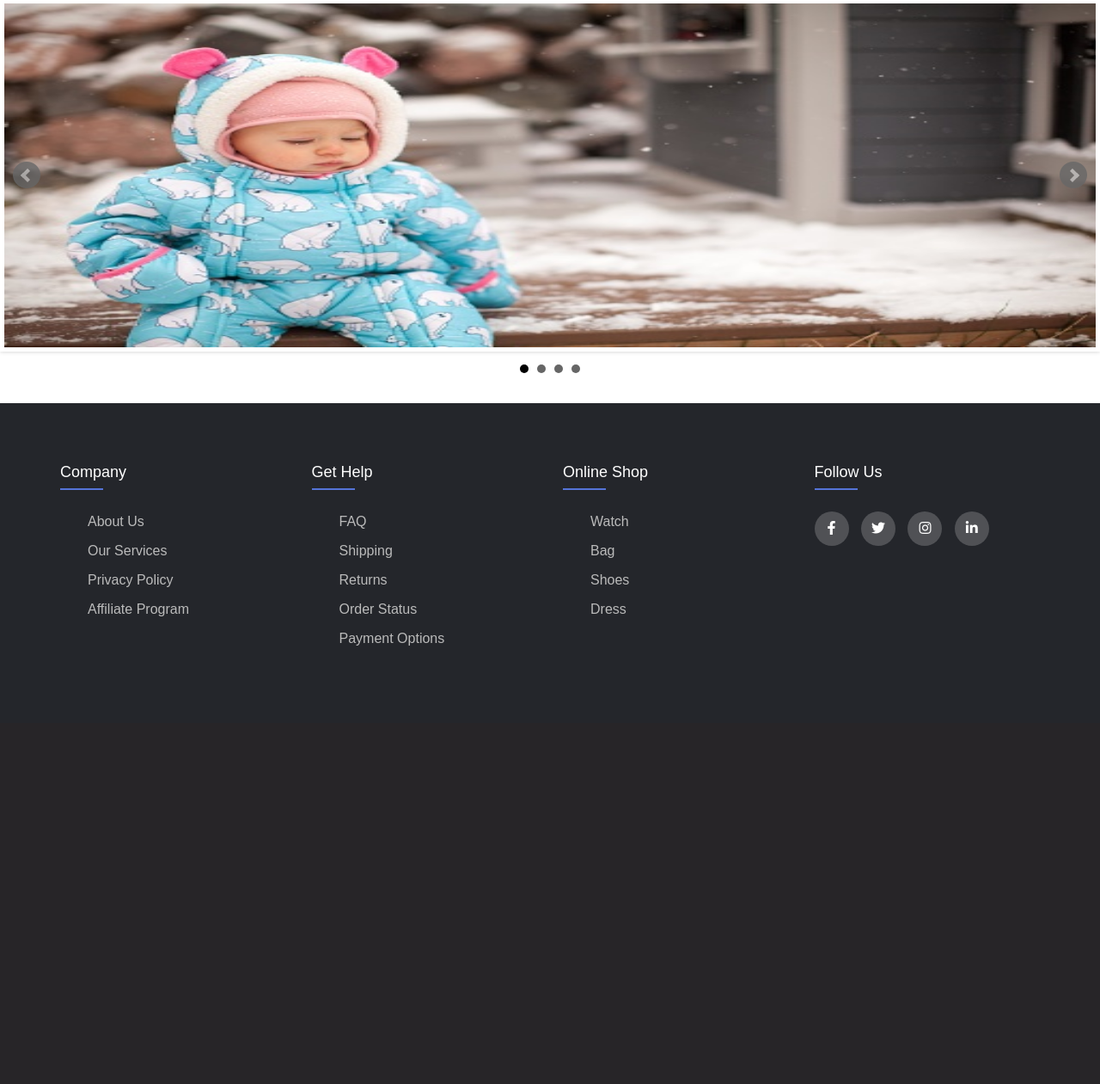
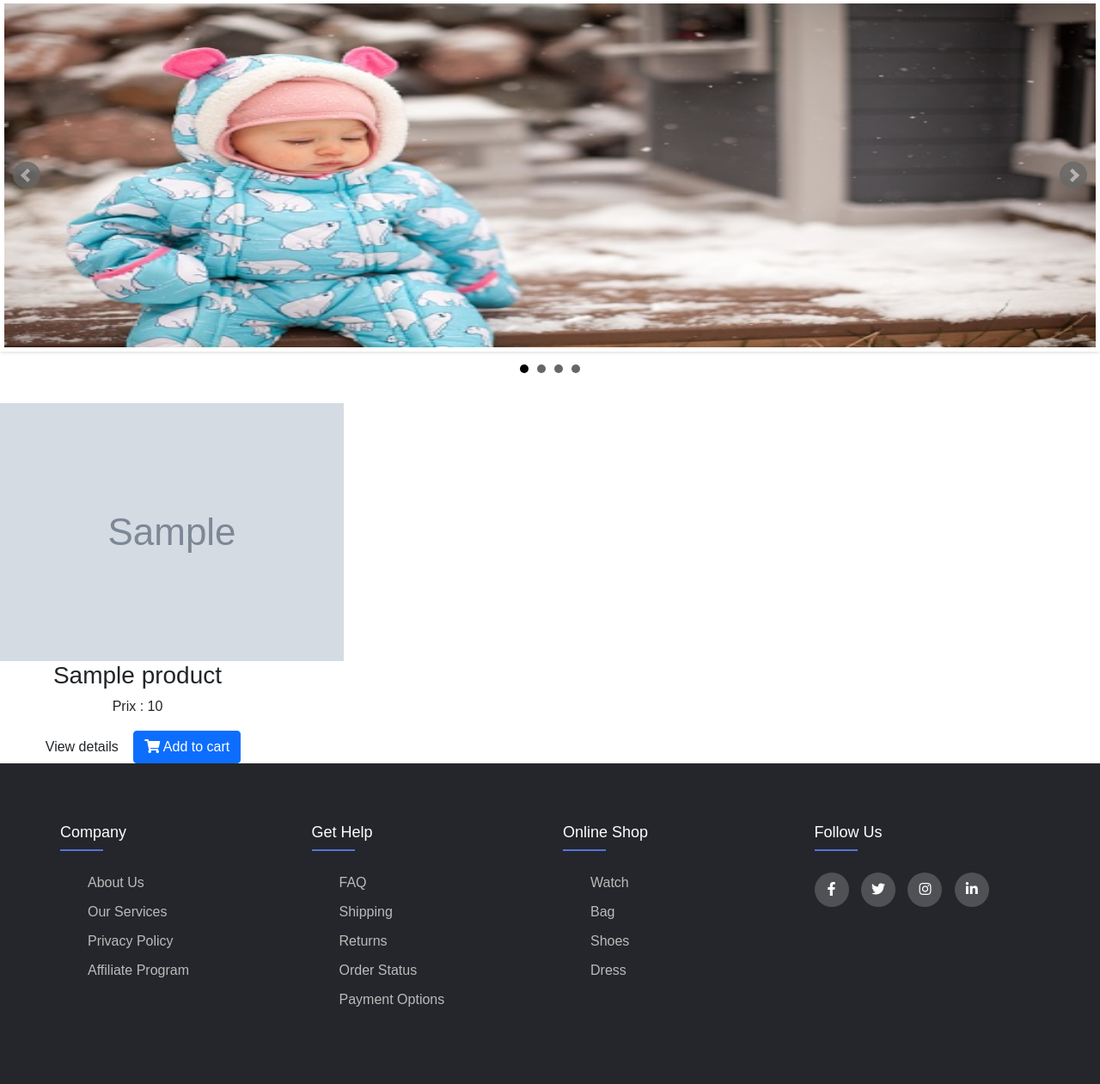
Before and after one commit to rouamansour/LittleKids_websiteEcommerce, a PHP site: page / in a window 1280 px wide. Shown: the part 84-1345 px from the top of the page at 86% size. Before the commit the page ends 835 px from the top, so only its background shows below. Run offline with PHP 8.4, Linux system fonts and the light colour scheme; tables that the repository leaves empty or names only in its code hold one stand-in row (values such as "Sample post"); grey boxes marked "Sample" are stand-in pictures.

Commit message:
code additions/edits

```diff
--- a/Footer.js
+++ b/Footer.php
@@ -1,4 +1,4 @@
-document.write(`
+
 
 <footer class="footer">
   	 <div class="container">
@@ -43,5 +43,3 @@ document.write(`
   	 	</div>
   	 </div>
   </footer>
-
-`);
--- a/Header.js
+++ b/Header.php
@@ -1,5 +1,4 @@
-document.write(`
-
+<header>
 <input type="checkbox" id="check">
 	<nav>
 		<div class="icon">Little <b style="color: rgb(32, 52, 235);">Kids </b> Shop</div>
@@ -19,6 +18,4 @@ document.write(`
 			<span class="fa fa-times" id="times"></span>
 		</label>
 	</nav>
-
-
-`);
+</header>
--- /dev/null
+++ b/banner.php
@@ -0,0 +1,14 @@
+    <div class="slider-area">
+        <div class="slider">
+            <div>
+                <a href="#"><img src="pictures/slide1.jpg"></a>
+            </div>
+            <div>
+                <a href="#"><img src="pictures/slide2.jpg"></a>
+            </div>
+            <div>
+                <a href="#"><img src="pictures/slide3.jpg"></a>
+            </div>
+            <div>
+            </div>
+        </div>
--- a/layout.css
+++ b/css/style.css
@@ -1,4 +1,3 @@
-/* @import url('https://fonts.googleapis.com/css2?family=Poppins:wght@400&display=swap'); */
 *{
     margin: 0;
     padding: 0;
--- /dev/null
+++ b/customers/Product.php
@@ -0,0 +1,43 @@
+<?php
+    try
+    {
+        $pdo=new PDO("mysql:host=localhost;dbname=kids",'root','') ;
+        $pdo->setAttribute(PDO::ATTR_ERRMODE,PDO::ERRMODE_EXCEPTION);
+        $i=1;
+            $pdostat = $pdo->query("SELECT * from  products") ;
+            foreach ($pdostat as $ligne)
+            {if($i%4==1)
+                {
+                    echo "
+              <div class='row-4'>
+              ";
+
+
+                echo"
+                    <div class='col-md-3 col-sm-6'>
+                        <div class='thumbnail' >
+                            <center>
+                                <div class='caption'>
+                                    <img src='pictures/".$ligne['prd_img']."'  class='img-responsive'  />
+                                    <h3>".$ligne['prd_title']."</h3>
+                                    <p>Prix :  ".$ligne['prd_price']."</p>
+                                </div>
+                                <a  class='btn btn-default' >View details</a>
+                                <a  class='btn btn-primary'><i class='fa fa-shopping-cart'></i> Add to cart</a>
+                            </center>
+                        </div>
+                    </div>";
+            }$i++;
+                if($i%4==1)
+                {
+                    echo "
+                   </div>
+        ";
+            }
+        }
+    }
+    catch (Exception $e)
+    {
+        echo"Erreur".$e->getMessage();
+    }
+?>
--- a/index.php
+++ b/index.php
@@ -10,36 +10,22 @@
     <link href="css/owl.carousel.min.css" rel="stylesheet">
     <link href="css/owl.theme.default.min.css" rel="stylesheet">
     <link href="css/bootstrap.min.css" rel="stylesheet">
-    <!-- <link href="css/style.css" rel="stylesheet"> -->
-    <link href="layout.css" rel="stylesheet">
+    <link href="css/style.css" rel="stylesheet">
     <link rel="stylesheet" type="text/css"
         href="https://cdnjs.cloudflare.com/ajax/libs/font-awesome/5.15.1/css/all.min.css">
 
 </head>
 
 <body>
+    <?php
 
-    <script src="Header.js"></script>
+    session_start();
+    include("header.php");
+    include("banner.php");
+    include("customers/Product.php");
+    include("footer.php");
 
-
-    <!-- slider area -->
-    <div class="slider-area">
-        <div class="slider">
-            <div>
-                <a href="#"><img src="pictures/istockphoto-1285490580-170667a.jpg"></a>
-            </div>
-            <div>
-                <a href="#"><img src="pictures/child-childrens-baby-children-s.jpg"></a>
-            </div>
-            <div>
-                <a href="#"><img src="pictures/istockphoto-941424180-612x612.jpg"></a>
-            </div>
-            <div>
-            </div>
-        </div>
-
-
-        <script src="Footer.js"></script>
+    ?>
 
         <script type="module" src="https://unpkg.com/ionicons@5.5.2/dist/ionicons/ionicons.esm.js"></script>
         <script nomodule src="https://unpkg.com/ionicons@5.5.2/dist/ionicons/ionicons.js"></script>
```
Also changed, not shown: Product.php (added), pictures/cotton_shorts.jpg (added), pictures/dqsd.jfif (renamed from pictures/slider1.jfif), pictures/istockphoto-1296145967-170667a.jpg (deleted), pictures/logo.jpg (added), pictures/slide1.jpg (renamed from pictures/istockphoto-1285490580-170667a.jpg), pictures/slide2.jpeg (deleted), pictures/slide2.jpg (renamed from pictures/child-childrens-baby-children-s.jpg), pictures/slide3.jpg (renamed from pictures/istockphoto-941424180-612x612.jpg).
